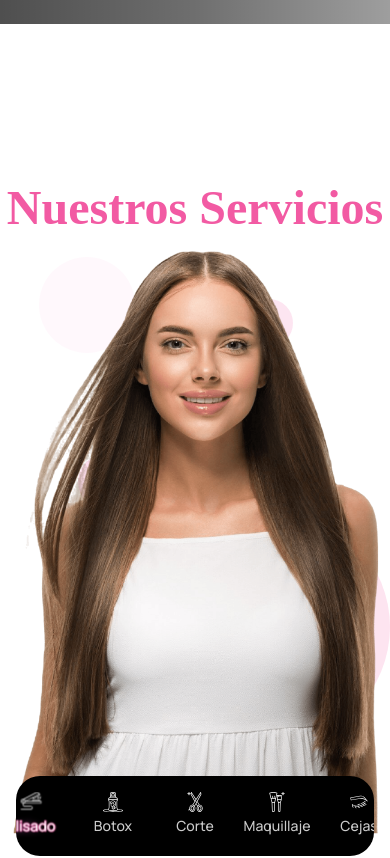
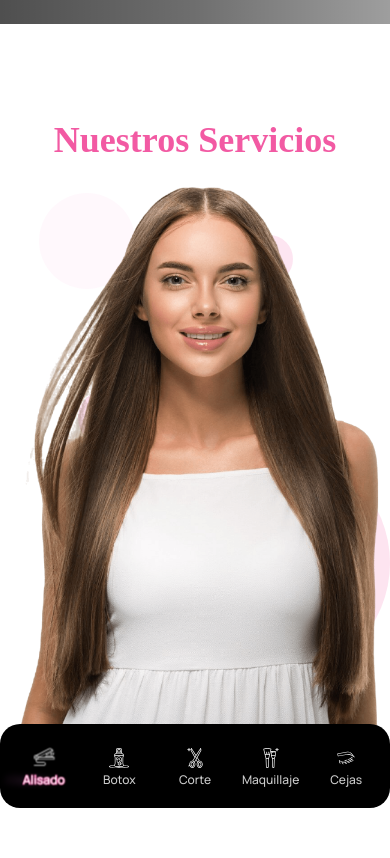
Before and after one commit to miguelvd/AdaraBlissWeb, a React (Vite) app: page / in a window 390 px wide. Shown: the part 820-1678 px from the top of the page. Built offline with nearby package versions, Linux system fonts and the light colour scheme; grey boxes are pictures that could not be loaded; a web font is replaced by a local one.

Commit message:
Actualización de componentes: ParallaxHeader, ServiceHero y página Home

```diff
--- a/src/components/ParallaxHeader.tsx
+++ b/src/components/ParallaxHeader.tsx
@@ -84,16 +84,13 @@ export const ParallaxHeader: React.FC = () => {
   }
 
   return (
-    <div className="relative w-full overflow-hidden" style={{
-      height: '100vh',
-      minHeight: '500px',
-      maxHeight: '100vh'
-    }}>
+    <div className="relative h-screen">
       <Swiper
+        className="h-full"
         modules={[Autoplay, Navigation]}
-        speed={1200}
+        speed={2000}
         autoplay={{
-          delay: 7000,
+          delay: 10000,
           disableOnInteraction: false,
         }}
         onSwiper={(swiper) => {
@@ -113,7 +110,6 @@ export const ParallaxHeader: React.FC = () => {
           nextEl: '.swiper-button-next-custom',
           prevEl: '.swiper-button-prev-custom',
         }}
-        className="h-full w-full relative"
       >
         {sections.map((section) => (
           <SwiperSlide key={section.id} className="relative overflow-hidden">
--- a/src/components/ServiceHero.tsx
+++ b/src/components/ServiceHero.tsx
@@ -26,8 +26,9 @@ const ServiceHero = () => {
   };
 
   return (
-    <div className="relative w-full min-h-screen bg-white overflow-hidden">
-      <h1 className="text-5xl md:text-6xl text-center pt-24 pb-8 text-[#F25AA3] font-semibold relative group">
+    <div className="relative w-full min-h-screen bg-white overflow-hidden -mt-screen">
+      {/* Título con ajustes responsivos más precisos */}
+      <h1 className="text-4xl xs:text-[2.75rem] sm:text-5xl md:text-6xl text-center pt-24 xs:pt-28 sm:pt-32 md:pt-36 pb-1 text-[#F25AA3] font-semibold relative group">
         <span className="relative z-10">
           Nuestros Servicios
         </span>
@@ -245,17 +246,13 @@ const ServiceHero = () => {
       </div>
 
       {/* Barra de servicios */}
-      <div className="absolute bottom-20 left-0 right-0 px-2 sm:bottom-15 px-4 z-10">
-        <motion.div
-          className="max-w-4xl mx-auto relative"
-          initial={{ opacity: 0, y: 20 }}
-          animate={{ opacity: 1, y: 0 }}
-          transition={{ duration: 0.5 }}
-        >
+      <div className="absolute bottom-[8vh] xs:bottom-[10vh] sm:bottom-[12vh] md:bottom-[15vh] w-full z-20">
+        <div className="max-w-7xl mx-auto px-2 xs:px-4">
           {/* Barra negra de fondo */}
-          <div className="absolute inset-0 bg-black rounded-[24px] -top-4 -bottom-1"></div>
+          <div className="absolute inset-0 bg-black rounded-[20px] xs:rounded-[24px] -top-3 xs:-top-4 sm:-top-5 -bottom-2"></div>
 
-          <div className="flex justify-center items-center gap-3 sm:gap-8 overflow-x-auto pb-4 px-1 sm:px-2 scrollbar-hide relative">
+          {/* Contenedor de botones con ajustes responsivos */}
+          <div className="relative grid grid-cols-5 gap-1 xs:gap-2 sm:gap-4 py-3 xs:py-4 sm:py-5">
             {services.map((service) => {
               const isSelected = selectedService === service.id;
               const isAlisado = service.id === 'alisado';
@@ -299,7 +296,7 @@ const ServiceHero = () => {
                       }}
                     />
                   </motion.div>
-                  <span className={`text-sm sm:text-base font-medium transition-all ${
+                  <span className={`text-xs xs:text-sm sm:text-base font-medium transition-all ${
                     isSelected
                       ? 'text-[#F25AA3]'
                       : service.id === 'alisado'
@@ -383,17 +380,17 @@ const ServiceHero = () => {
               );
             })}
           </div>
-        </motion.div>
+        </div>
       </div>
 
-      {/* Botón Continuar */}
+      {/* Botón Continuar con ajustes responsivos */}
       {selectedService && (
-        <div className="absolute w-full bottom-[20%] flex justify-center items-center">
+        <div className="absolute w-full bottom-[20vh] xs:bottom-[22vh] sm:bottom-[25vh] md:bottom-[20vh] flex justify-center items-center z-30">
           <motion.button
             initial={{ opacity: 0, y: 20 }}
             animate={{ opacity: 1, y: 0 }}
             exit={{ opacity: 0, y: 20 }}
-            className="bg-[#F25AA3] hover:bg-[#ff69b4] text-white font-bold py-3 px-8 rounded-full shadow-lg"
+            className="bg-[#F25AA3] hover:bg-[#ff69b4] text-white text-sm xs:text-base font-bold py-2 xs:py-3 px-6 xs:px-8 rounded-full shadow-lg"
             whileHover={{ scale: 1.1 }}
             whileTap={{ scale: 0.95 }}
             onClick={handleContinueClick}
--- a/src/pages/Home.tsx
+++ b/src/pages/Home.tsx
@@ -11,7 +11,7 @@ interface SectionProps {
 }
 
 const Section: React.FC<SectionProps> = ({ className = '', children }) => (
-  <section className={`py-16 ${className}`}>
+  <section className={className}>
     {children}
   </section>
 );
@@ -23,7 +23,7 @@ export const Home: React.FC = () => {
       <ParallaxHeader />
 
       {/* Nuestros Servicios */}
-      <Section className="bg-white pb-0">
+      <Section className="bg-white">
         <ServiceHero />
       </Section>
 
```
